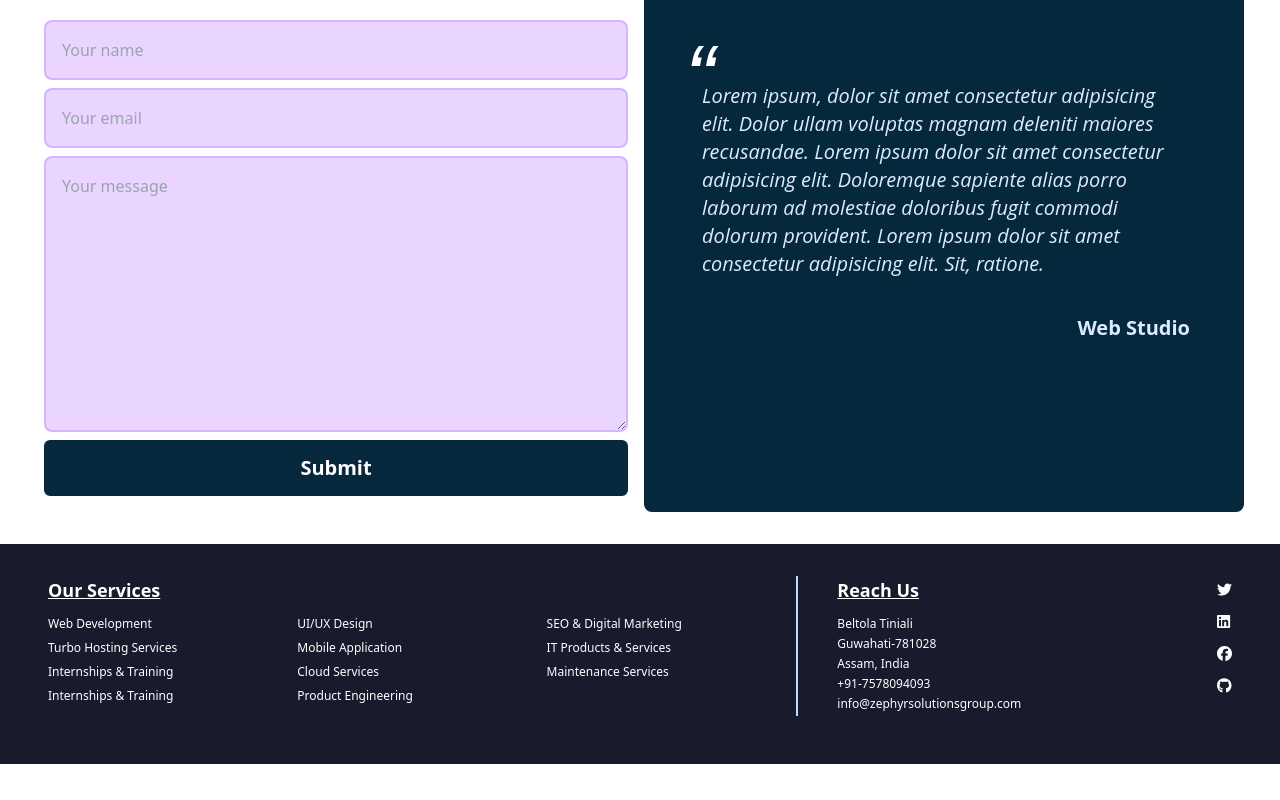
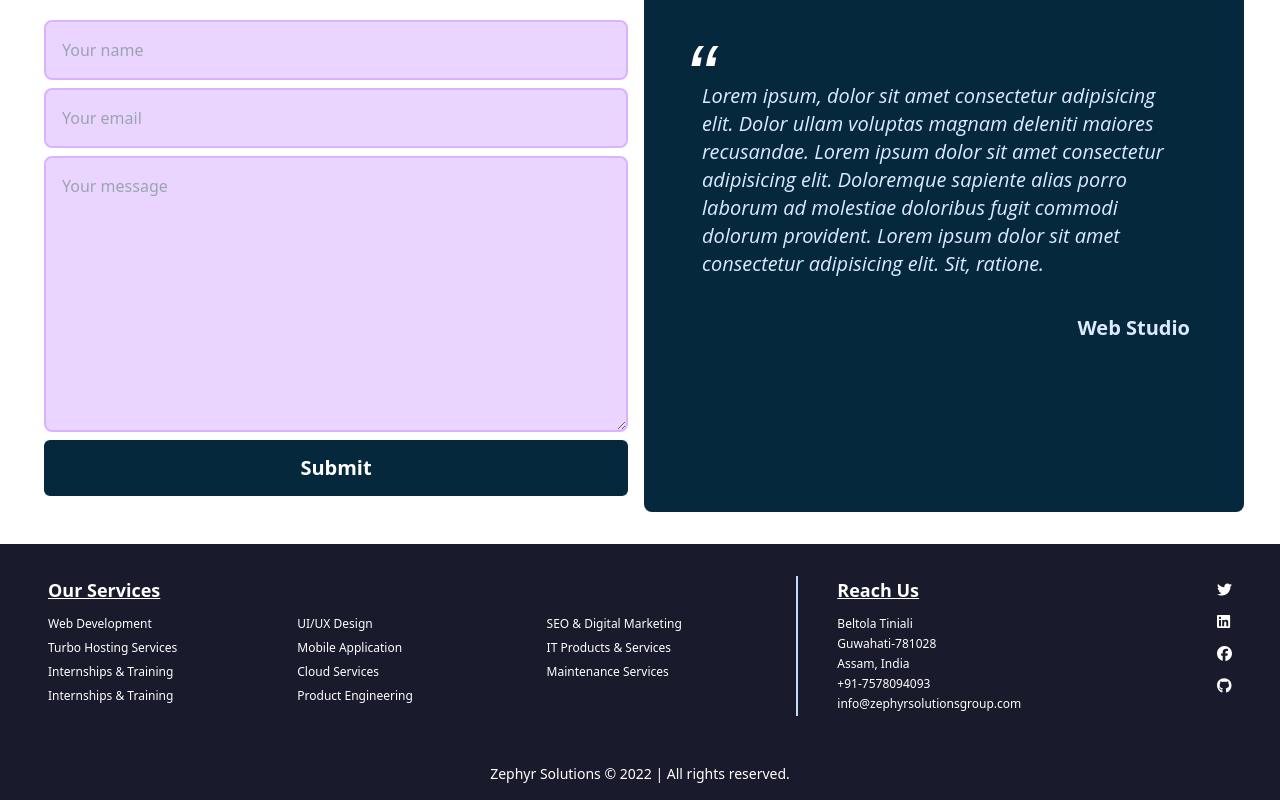
Before and after one commit to jdx-code/zs-react, a React (Create React App) app: page /contact in a window 1280 px wide. Shown: the part 160-960 px from the top of the page. Before the commit the page ends 924 px from the top, so only its background shows below. Built offline with nearby package versions, Linux system fonts and the light colour scheme.

Commit message:
Added copyright and current year in Footer

```diff
--- a/src/components/Footer.jsx
+++ b/src/components/Footer.jsx
@@ -2,9 +2,12 @@ import React from 'react';
 import { FontAwesomeIcon } from '@fortawesome/react-fontawesome';
 
 const Footer = () => {
+    const currentDate = new Date();
+    const currentYear = currentDate.getFullYear();
+
     return(
-        <div className='footerClass bg-[#191a2b]'>
-            <div className='w-full max-w-[95%] m-auto p-4 md:pt-8 grid md:grid-cols-6 text-white'>
+        <div className='footerClass bg-[#191a2b] text-white'>
+            <div className='w-full max-w-[95%] m-auto p-4 md:pt-8 grid md:grid-cols-6'>
                 <div className='w-full max-w-[95%] text-xs font-bold mb-8 col-span-4 md:border-r-2 md:border-blue-200'>
                     <p className='font-bold text-lg pb-3 underline'>Our Services</p>
                     <div className='grid grid-cols-6 '>
@@ -83,6 +86,10 @@ const Footer = () => {
                     </div>
                 </div>
             </div>
+            <div className='w-full'>
+                <p className='text-center pb-4 text-sm'>Zephyr Solutions &#169; {currentYear} | All rights reserved. </p>
+            </div>
+
         </div>
     )
 }
--- a/src/index.css
+++ b/src/index.css
@@ -10,7 +10,7 @@ body{
 }
 
 .navHome, #main{
-  background: linear-gradient(rgba(37, 5, 49, 0.7), rgba(93, 41, 114, 0.7)), url(assets/mainbg.jpg);
+  background: linear-gradient(rgba(37, 5, 49, 0.7), rgba(60, 14, 78, 0.7)), url(assets/mainbg.jpg);
   background-repeat: no-repeat;
   background-size: cover;
   background-position: center center;
```
